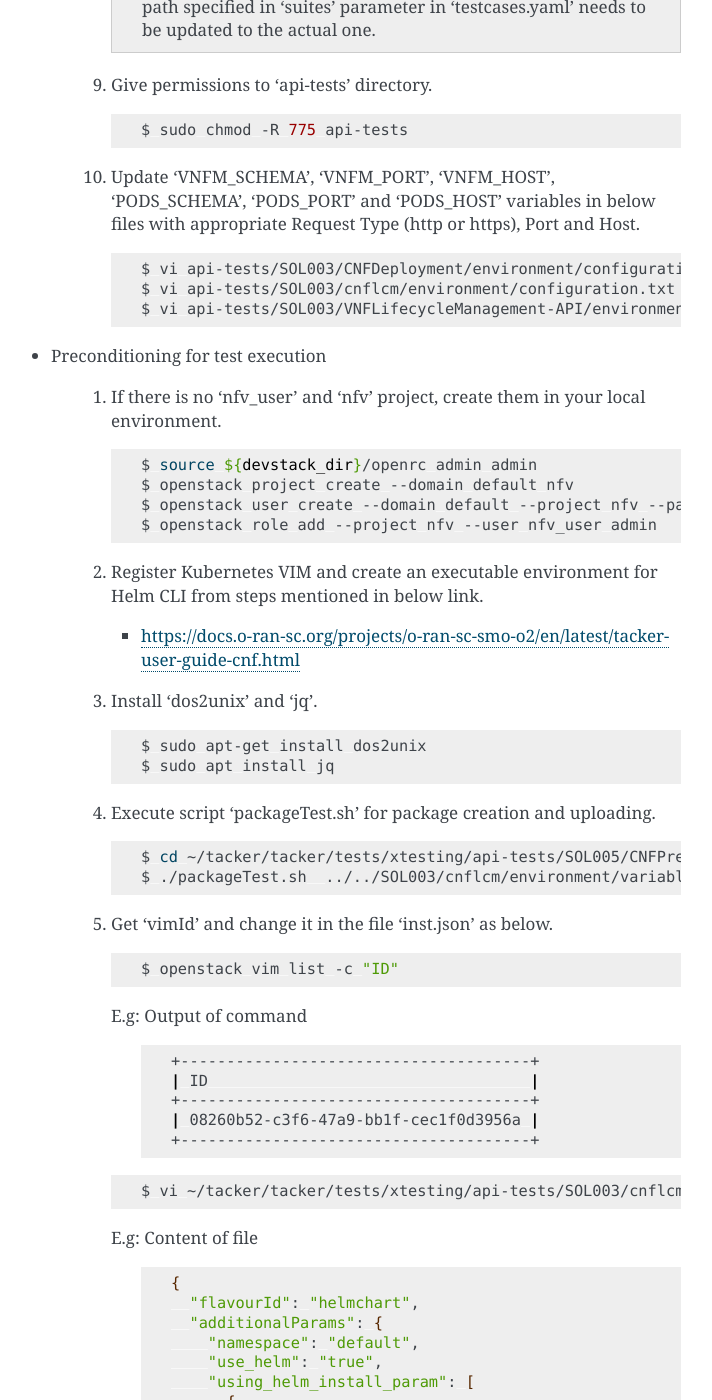
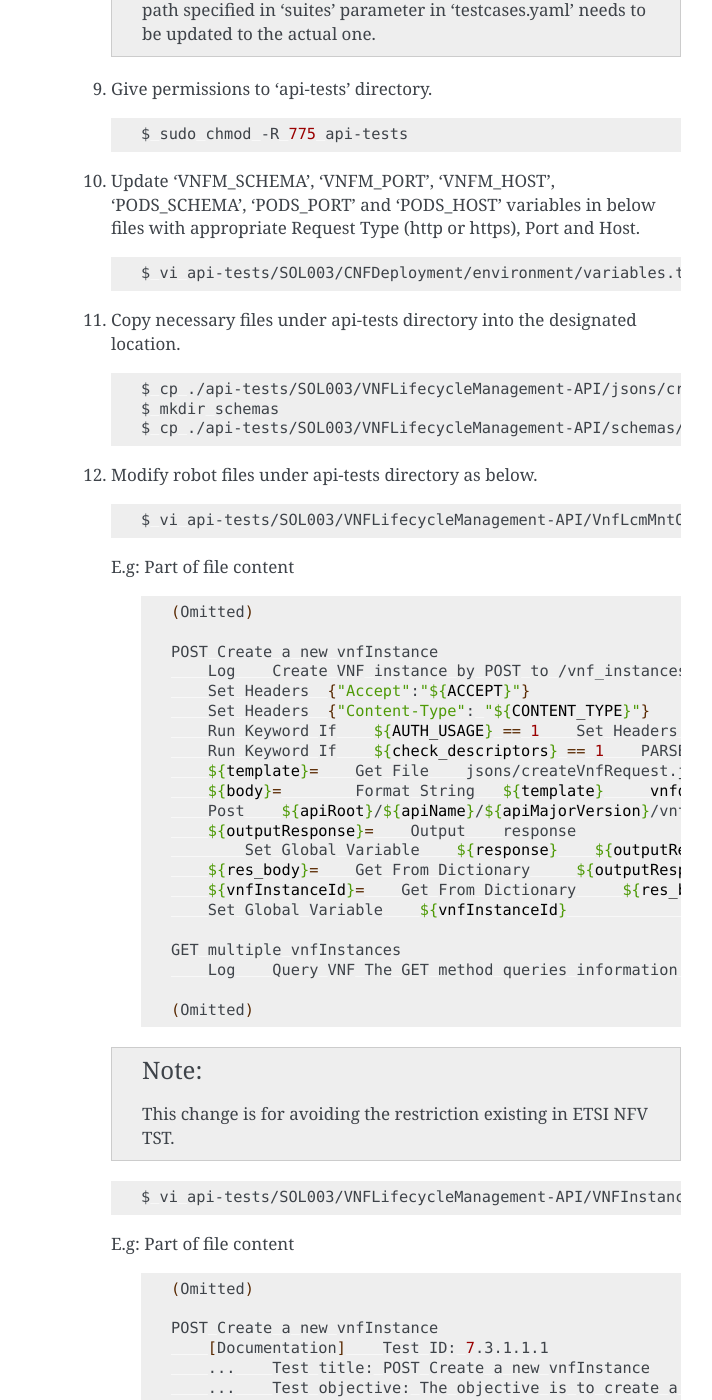
Before and after one commit to o-ran-sc/smo-o2, a Sphinx documentation site: the page built from docs/developer-guide.rst, in a window 1280 px wide and 1400 px high, scrolled down 1624 px. Shown: the whole window, without its empty margins (399-1111 px from the left). Built offline with Sphinx 7.4.7, drawn with Linux system fonts in a browser that asks for light colours; some of the changed text lies outside the part shown.

Commit message:
Update developer-guide based on improving Xtesting
This patch updates the developer-guide according to the change in
Xtesting improvement [1].

[1] https://gerrit.o-ran-sc.org/r/c/smo/o2/+/10808

Issue-ID: SMO-131
Signed-off-by: Koichi Edagawa <edagawa.kc@nec.com>
Change-Id: Id6f97f81cdd46096d1850f94c4ddd54eb55ce5c6

```diff
--- a/docs/developer-guide.rst
+++ b/docs/developer-guide.rst
@@ -74,16 +74,15 @@
 
          $ git clone https://forge.etsi.org/rep/nfv/api-tests.git
 
-   7. Copy the directories under '/tmp/o2/tacker/tacker/tests/xtesting/' to the location under the current directory.
+   7. Copy the directories and file under '/tmp/o2/tacker/tacker/tests/xtesting/' to the location under the current directory.
 
       .. code:: bash
 
          $ cp -r /tmp/o2/tacker/tacker/tests/xtesting/api-tests/SOL003/CNFDeployment ./api-tests/SOL003
-         $ cp -r /tmp/o2/tacker/tacker/tests/xtesting/api-tests/SOL003/cnflcm ./api-tests/SOL003
          $ cp -r /tmp/o2/tacker/tacker/tests/xtesting/api-tests/SOL005/CNFPrecondition ./api-tests/SOL005
-         $ cp -r /tmp/o2/tacker/tacker/tests/xtesting/api-tests/SOL003/cnflcm/update_config.sh ./api-tests/SOL003/cnflcm
          $ mkdir jsons
-         $ cp -r ./api-tests/SOL003/VNFLifecycleManagement-API/jsons/healVnfRequest.json ./jsons
+         $ cp /tmp/o2/tacker/tacker/tests/xtesting/api-tests/SOL003/cnflcm/jsons/inst.json ./jsons/instantiateVnfRequest.json
+         $ cp ./api-tests/SOL003/VNFLifecycleManagement-API/jsons/healVnfRequest.json ./jsons
 
    8. Copy 'testcases.yaml' file from '/tmp/o2/tacker/tacker/tests/xtesting/' directory to the location under the current directory.
 
@@ -105,9 +104,84 @@
 
       .. code:: bash
 
-         $ vi api-tests/SOL003/CNFDeployment/environment/configuration.txt
-         $ vi api-tests/SOL003/cnflcm/environment/configuration.txt
-         $ vi api-tests/SOL003/VNFLifecycleManagement-API/environment/variables.txt
+         $ vi api-tests/SOL003/CNFDeployment/environment/variables.txt
+
+   11. Copy necessary files under api-tests directory into the designated location.
+
+      .. code:: bash
+
+         $ cp ./api-tests/SOL003/VNFLifecycleManagement-API/jsons/createVnfRequest.json ./jsons
+         $ mkdir schemas
+         $ cp ./api-tests/SOL003/VNFLifecycleManagement-API/schemas/vnfInstance.schema.json ./schemas
+
+   12. Modify robot files under api-tests directory as below.
+
+      .. code:: bash
+
+         $ vi api-tests/SOL003/VNFLifecycleManagement-API/VnfLcmMntOperationKeywords.robot
+
+      E.g: Part of file content
+
+         .. code:: bash
+
+            (Omitted)
+
+            POST Create a new vnfInstance
+                Log    Create VNF instance by POST to /vnf_instances
+                Set Headers  {"Accept":"${ACCEPT}"}
+                Set Headers  {"Content-Type": "${CONTENT_TYPE}"}
+                Run Keyword If    ${AUTH_USAGE} == 1    Set Headers    {"${AUTHORIZATION_HEADER}":"${AUTHORIZATION_TOKEN}"}
+                Run Keyword If    ${check_descriptors} == 1    PARSE the Descriptor File
+                ${template}=    Get File    jsons/createVnfRequest.json
+                ${body}=        Format String   ${template}     vnfdId=${vnfdId}    vnfProvider=${Provider}    vnfProductName=${Product_Name}    vnfSoftwareVersion=${Software_Version}    vnfdVersion= ${Descriptor_Version}
+                Post    ${apiRoot}/${apiName}/${apiMajorVersion}/vnf_instances    ${body}
+                ${outputResponse}=    Output    response
+                    Set Global Variable    ${response}    ${outputResponse}
+                ${res_body}=    Get From Dictionary     ${outputResponse}    body    # Add this line
+                ${vnfInstanceId}=    Get From Dictionary     ${res_body}    id       # Add this line
+                Set Global Variable    ${vnfInstanceId}                              # Add this line
+
+            GET multiple vnfInstances
+                Log    Query VNF The GET method queries information about multiple VNF instances.
+
+            (Omitted)
+
+      .. note::
+
+         This change is for avoiding the restriction existing in ETSI NFV TST.
+
+      .. code:: bash
+
+         $ vi api-tests/SOL003/VNFLifecycleManagement-API/VNFInstances.robot
+
+      E.g: Part of file content
+
+         .. code:: bash
+
+            (Omitted)
+
+            POST Create a new vnfInstance
+                [Documentation]    Test ID: 7.3.1.1.1
+                ...    Test title: POST Create a new vnfInstance
+                ...    Test objective: The objective is to create a new VNF instance resource
+                ...    Pre-conditions: none
+                ...    Reference: Clause 5.4.2.3.1 - ETSI GS NFV-SOL 003 [1] v2.8.1
+                ...    Config ID: Config_prod_VNFM
+                ...    Applicability: none
+                ...    Post-Conditions: VNF instance created
+                POST Create a new vnfInstance
+                Check HTTP Response Status Code Is    201
+                Check HTTP Response Body Json Schema Is    vnfInstance
+
+            *** comment ***                                           # Add this line
+            GET information about multiple VNF instances
+                [Documentation]    Test ID: 7.3.1.1.2
+
+            (Omitted)
+
+      .. note::
+
+         This change is for avoiding running unnecessary test cases.
 
 * Preconditioning for test execution
 
@@ -136,9 +210,9 @@
       .. code:: bash
 
          $ cd ~/tacker/tacker/tests/xtesting/api-tests/SOL005/CNFPrecondition
-         $ ./packageTest.sh  ../../SOL003/cnflcm/environment/variables.txt
+         $ ./packageTest.sh ../../SOL003/VNFLifecycleManagement-API/environment/variables.txt
 
-   5. Get 'vimId' and change it in the file 'inst.json' as below.
+   5. Get 'vimId' and change it in the file 'instantiateVnfRequest.json' as below.
 
       .. code:: bash
 
@@ -156,7 +230,7 @@
 
       .. code:: bash
 
-         $ vi ~/tacker/tacker/tests/xtesting/api-tests/SOL003/cnflcm/jsons/inst.json
+         $ vi ~/tacker/tacker/tests/xtesting/jsons/instantiateVnfRequest.json
 
       E.g: Content of file
 
@@ -180,7 +254,7 @@
                 "vdu_mapping": {
                   "VDU1": {
                     "kind": "Deployment",
-                    "name": "vdu1-localhelm",
+                    "name": "tacker-test-vdu-localhelm",
                     "helmreleasename": "tacker-test-vdu"
                   }
                 }
@@ -257,13 +331,13 @@
 
       .. code:: bash
 
-         $ grep -nur "vnfInstanceId" ~/tacker/tacker/tests/xtesting/api-tests/SOL003/cnflcm/environment/variables.txt | awk '{print $2}'
+         $ grep -nu "vnfInstanceId" ~/tacker/tacker/tests/xtesting/api-tests/SOL003/VNFLifecycleManagement-API/environment/variables.txt | awk '{print $2}'
          6fc3539c-e602-4afa-8e13-962fb5a7d81f
 
          $ openstack vnflcm terminate 6fc3539c-e602-4afa-8e13-962fb5a7d81f
          $ openstack vnflcm delete 6fc3539c-e602-4afa-8e13-962fb5a7d81f
 
-         $ grep -nur "{vnfPkgId}" /opt/stack/tacker/tacker/tests/xtesting/api-tests/SOL003/cnflcm | awk '{print $2}'
+         $ grep -nu "{vnfPkgId}" ~/tacker/tacker/tests/xtesting/api-tests/SOL003/VNFLifecycleManagement-API/environment/variables.txt | awk '{print $2}'
          718b9054-2a7a-4489-a893-f2b2b1794825
 
          $ openstack vnf package update --operational-state DISABLED 718b9054-2a7a-4489-a893-f2b2b1794825
```
